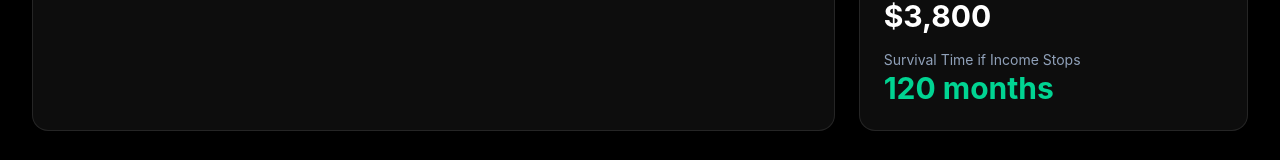
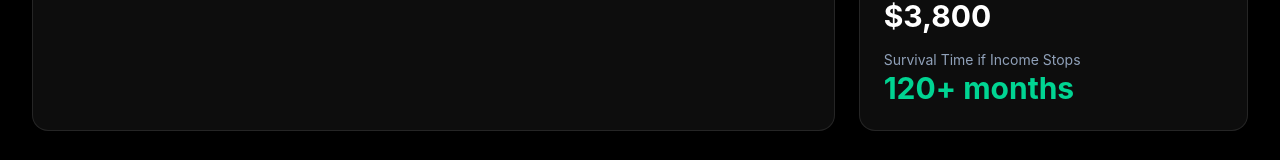
Before and after one commit to MuskanDhamuria/FinTellect, a React (Vite) app: page /app/stress-test in a window 1280 px wide. Shown: the part 448-608 px from the top of the page. Built offline with nearby package versions, Linux system fonts and the light colour scheme.

Commit message:
Updated StressTest.tsx
Updated StressTest.tsx to correct minor design flaw.

```diff
--- a/src/app/components/StressTest.tsx
+++ b/src/app/components/StressTest.tsx
@@ -591,7 +591,7 @@ export default function StressTest() {
             </div>
             <div>
               <div className="text-slate-400 text-sm">Survival Time if Income Stops</div>
-              <div className="text-3xl font-bold text-emerald-400">{noIncomeBaselineMonths} months</div>
+              <div className="text-3xl font-bold text-emerald-400">{combinedResult.isCashFlowPositive ? '120+ months' : `${combinedResult.survivalMonths} months`}</div>
             </div>
           </div>
         </div>
```
